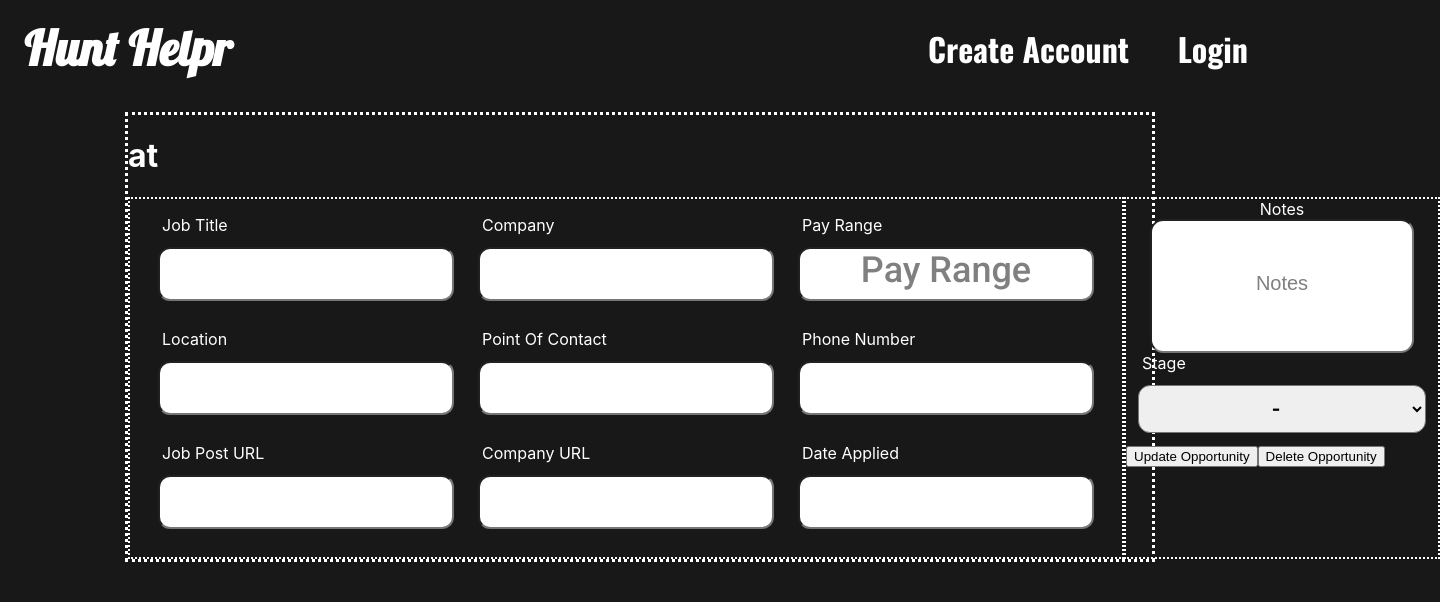
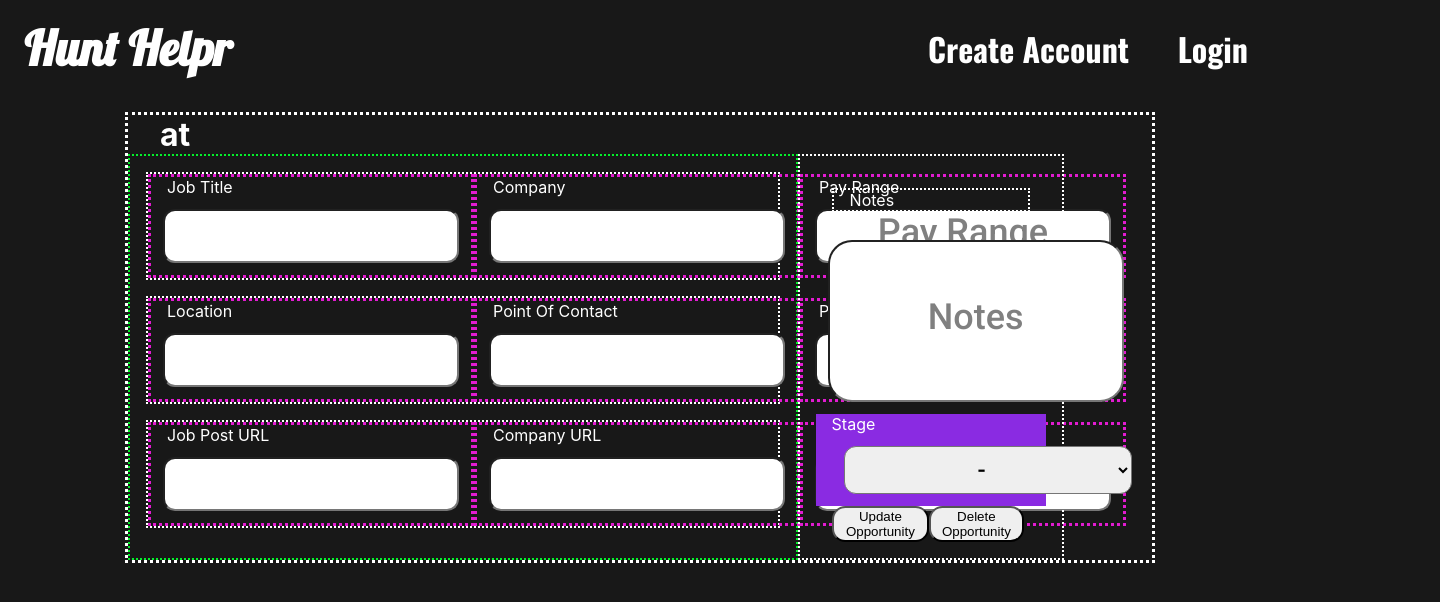
Before and after one commit to moomoomewmew/job-hunt-helper, a React (Create React App) app in the folder client/: page /opportunity/1/edit in a window 1280 px wide. Shown: the top 602 px of the page, 1440 px wide, since content can reach past the window. Built offline with nearby package versions, Linux system fonts and the light colour scheme; no server answers.

Commit message:
fixed classname and getting values from form

```diff
--- a/client/src/components/OpportunityEdit.jsx
+++ b/client/src/components/OpportunityEdit.jsx
@@ -35,19 +35,20 @@ export default function OpportunityEdit() {
     }, [])
 
     const handleSubmit = async (e) => {
+        console.log('submitting', e.target)
         e.preventDefault()
         const res = await Client.put(`/api/opportunities/${id}`,
             {
-                jobTitle: e.target.jobTitle.value,
-                stage: e.target.stage.value,
-                company: e.target.company.value,
-                payRange: e.target.payRange.value,
-                location: e.target.location.value,
-                pointOfContact: e.target.jobTitle.value,
-                phoneNumber: e.target.phoneNumber.value,
-                jobPostURL: e.target.jobPostURL.value,
-                companyURL: e.target.companyURL.value,
-                dateApplied: e.target.dateApplied.value,
+                jobTitle: document.getElementById('jobTitle').value,
+                stage: document.getElementById('stage').value,
+                company: document.getElementById('company').value,
+                payRange: document.getElementById('payRange').value,
+                location: document.getElementById('location').value,
+                pointOfContact: document.getElementById('pointOfContact').value,
+                phoneNumber: document.getElementById('phoneNumber').value,
+                jobPostURL: document.getElementById('jobPostURL').value,
+                companyURL: document.getElementById('companyURL').value,
+                dateApplied: document.getElementById('dateApplied').value,
                 // notes
             }).then(() => {
                 alert('Your opportunity has successfully been recorded!')
@@ -71,110 +72,123 @@ export default function OpportunityEdit() {
             <form onSubmit={handleSubmit}>
                 <div className='input-container'>
                     <div className='row-1'>
-                        <div classname="label-input-box">
-                            <label for="jobTitle">Job Title</label>
+                        <div className="label-input-box">
+                            <label htmlFor="jobTitle">Job Title</label>
                             <input
                                 className='edit-input'
                                 type="text"
                                 defaultValue={opportunity.jobTitle}
                                 name="jobTitle"
+                                id='jobTitle'
                             />
                         </div>
-                        <div classname="label-input-box">
-                            <label for="company">Company</label>
+                        <div className="label-input-box">
+                            <label htmlFor="company">Company</label>
                             <input
                                 className='edit-input'
                                 type="text"
                                 defaultValue={opportunity.company}
                                 name="company"
+                                id='company'
                             />
                         </div>
-                        <div classname="label-input-box">
-                            <label for='payRange'>Pay Range</label>
+                        <div className="label-input-box">
+                            <label htmlFor='payRange'>Pay Range</label>
                             <input
                                 className='edit-input'
                                 type="text"
                                 defaultValue={opportunity.payRange}
                                 placeholder="Pay Range"
                                 name="payRange"
+                                id='payRange'
                             />
                         </div>
                     </div>
                     <div className='row-2'>
-                        <div classname="label-input-box">
+                        <div className="label-input-box">
                             <label>Location</label>
                             <input
                                 className='edit-input'
                                 type="text"
                                 defaultValue={opportunity.location}
                                 name="location"
+                                id='location'
                             />
                         </div>
-                        <div classname="label-input-box">
+                        <div className="label-input-box">
                             <label>Point Of Contact</label>
                             <input
                                 className='edit-input'
                                 type="text"
                                 defaultValue={opportunity.pointOfContact}
-                                name="point-of-contact"
+                                name="pointOfContact"
+                                id="pointOfContact"
                             />
                         </div>
-                        <div classname="label-input-box">
+                        <div className="label-input-box">
                             <label>Phone Number</label>
                             <input
                                 className='edit-input'
                                 type="text"
                                 defaultValue={opportunity.phoneNumber}
-                                name="phone-number"
+                                name="phoneNumber"
+                                id="phoneNumber"
                             />
                         </div>
                     </div>
                     <div className='row-3'>
-                        <div classname="label-input-box">
+                        <div className="label-input-box">
                             <label>Job Post URL</label>
                             <input
                                 className='edit-input'
                                 type="text"
                                 defaultValue={opportunity.jobPostURL}
-                                name="job-post-url"
+                                name="jobPostURL"
+                                id='jobPostURL'
                             />
                         </div>
-                        <div classname="label-input-box">
+                        <div className="label-input-box">
                             <label>Company URL</label>
                             <input
                                 className='edit-input'
                                 type="text"
                                 defaultValue={opportunity.companyURL}
-                                name="company-url"
+                                name="companyURL"
+                                id="companyURL"
                             />
                         </div>
-                        <div classname="label-input-box">
+                        <div className="label-input-box">
                             <label>Date Applied</label>
                             <input
                                 className='edit-input'
                                 type="text"
                                 defaultValue={opportunity.dateApplied}
-                                name="date-applied"
+                                name="dateApplied"
+                                id="dateApplied"
                             />
                         </div>
                     </div>
                 </div>
                 <div className='notes-and-buttons'>
-                    <label for="notes">Notes</label>
+                    <div className='notes-label'>
+                        <label htmlFor="notes">Notes</label>
+                    </div>
                     <input
                         className='note-input'
                         type="text"
                         defaultValue={opportunity.notes}
                         placeholder='Notes'
                         name="notes"
+                        id='notes'
                     />
                     <div className='button-box'>
-                        <div classname="label-input-box">
-                            <label for="stage">Stage</label>
+                        <div className="stage-label-and-dropdown">
+                            <label htmlFor="stage">Stage
                                 <select
                                     className='edit-input'
                                     value={opportunity.stage}
                                     name="stage"
+                                    id="stage"
                                 >
                                     <option value="-">-</option>
                                     <option value="wishlist">wishlist</option>
@@ -183,9 +197,12 @@ export default function OpportunityEdit() {
                                     <option value="offer">offer</option>
                                     <option value="rejected">rejected</option>
                                 </select>
+                            </label>
                         </div>
-                        <button type="submit" >Update Opportunity</button>
-                        <button onClick={handleDelete}>Delete Opportunity</button>
+                        <div className='update-and-delete-buttons'>
+                            <button className='these-buttons' type="submit" >Update Opportunity</button>
+                            <button className='these-buttons' onClick={handleDelete}>Delete Opportunity</button>
+                        </div>
                     </div>
                 </div>
             </form>
--- a/client/src/styles/edit.css
+++ b/client/src/styles/edit.css
@@ -21,8 +21,15 @@ form {
     flex-direction: row;
 }
 .note-input {
-    width: 20vw;
-    height: 10vw;
+    border-radius: .5em;
+    width: 12em;
+    height: 6.5em;
+    margin: .5em ;
+    text-align: center;
+    font-size: 1.5em;
+    font-family: 'Roboto', sans-serif;
+    padding: -1em;
+    color:black;
     border-radius: 1em;
 }
 
@@ -33,6 +40,7 @@ label {
 
 .position-at-company {
     color: white;
+    margin: 0 1em;
 }
 
 
@@ -46,31 +54,60 @@ label {
     display: flex;
     flex-direction: row;
     margin:1em;
+    border: 2px dotted white;
+
 
 }
 .row-2 {
     display: flex;
     flex-direction: row;
-            margin:1em;
+    margin:1em;
+    border: 2px dotted white;
+
 
 
 }
 .row-3 {
     display: flex;
     flex-direction: row;
-        margin:1em;
+    margin:1em;
+    border: 2px dotted white;
+
 
 }
 
 .notes-and-buttons {
-    display: flex;
+    display: block;
     flex-direction: column;
     align-items: center;
     border: 2px dotted white;
-    width: 100%;
+    width: 18vw;
+    padding: 1em;
 }
 
 .input-container {
-      border: 2px dotted white;
+    width: 52vw;
+    border: 2px dotted rgb(4, 240, 43);
+}
+.notes-label {
+    border: 2px dotted white;
+    margin: 1em;
+}
+
+.stage-label-and-dropdown {
+    display:flex;
+    flex-direction: column;
+    background-color: blueviolet;
+}
+
+.update-and-delete-buttons {
+    display: flex;
+    justify-content: space-between;
+    width: 15vw;
+    margin-left: 1em;
+}
+
+.these-buttons {
+    border-radius: 1em;
 
 }
```
Lines whose indentation alone changed are shown as unchanged.
